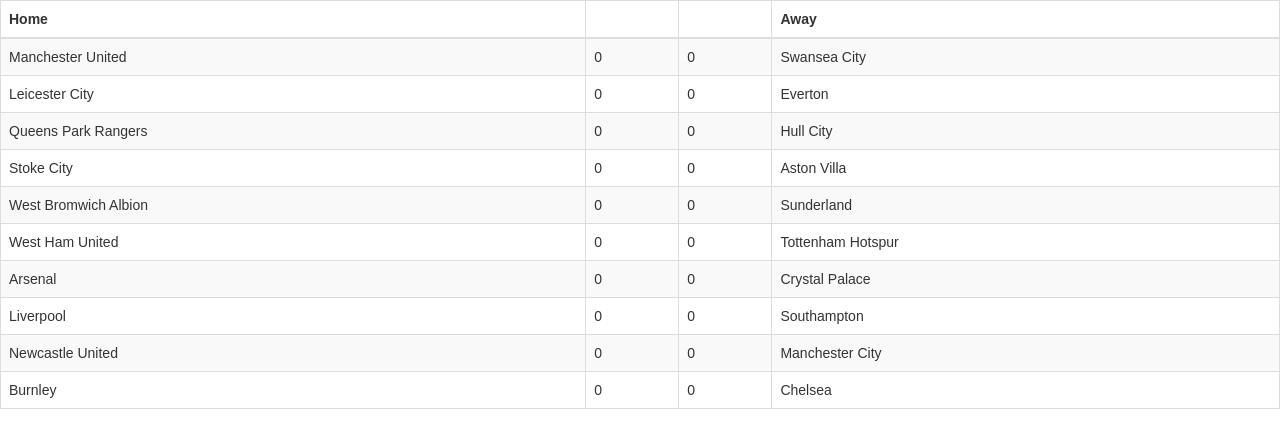
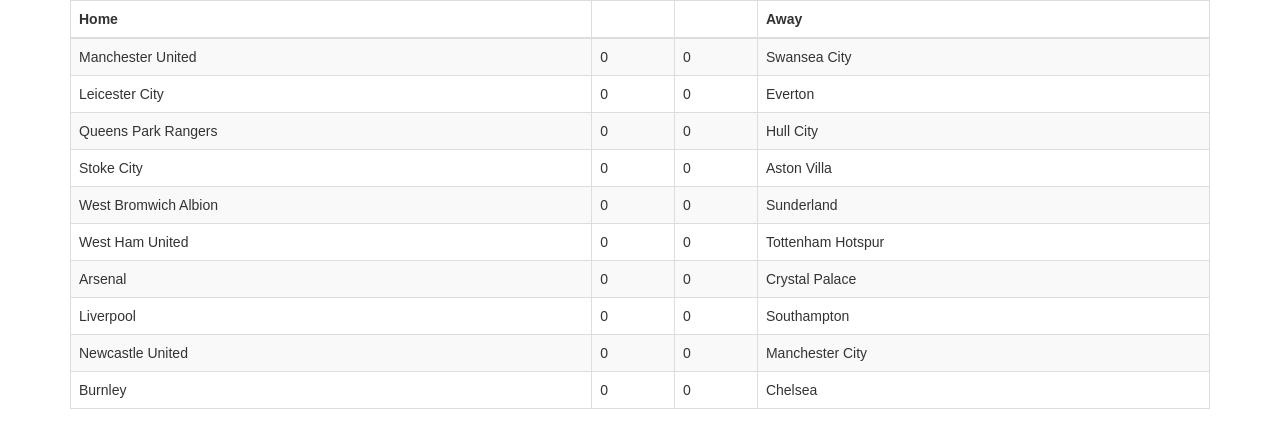
Before and after one commit to atomcorp/pp-react, a React (Create React App) app: page / in a window 1280 px wide. Shown: the top 448 px of the page. Built offline with nearby package versions, Linux system fonts and the light colour scheme.

Commit message:
just adding a container for prettyness

```diff
--- a/src/App.js
+++ b/src/App.js
@@ -11,8 +11,10 @@
       // - <FixtureList />
       // --- <Fixture />
       // ----- Home & Away Team
-      <div className="fixture-list">
-        <FixtureList fixtures={fixtures} />
+      <div className="container">
+        <div className="fixture-list">
+          <FixtureList fixtures={fixtures} />
+        </div>
       </div>
     );
   }
@@ -21,9 +23,8 @@
 function FixtureList(props) {
 
   const fixtures = props.fixtures.map((fixture) => {
-    return <Fixture key={fixture.id} home={fixture.home} away={fixture.away} />
+    return <Fixture key={fixture.id} home={fixture.home} away={fixture.away} />;
   });
-
 
   // this will need to print one fixture for length of fixture list
   return (
@@ -40,8 +41,6 @@
         {fixtures}
       </tbody>
     </table>
-
-
   );
 }
 
```
